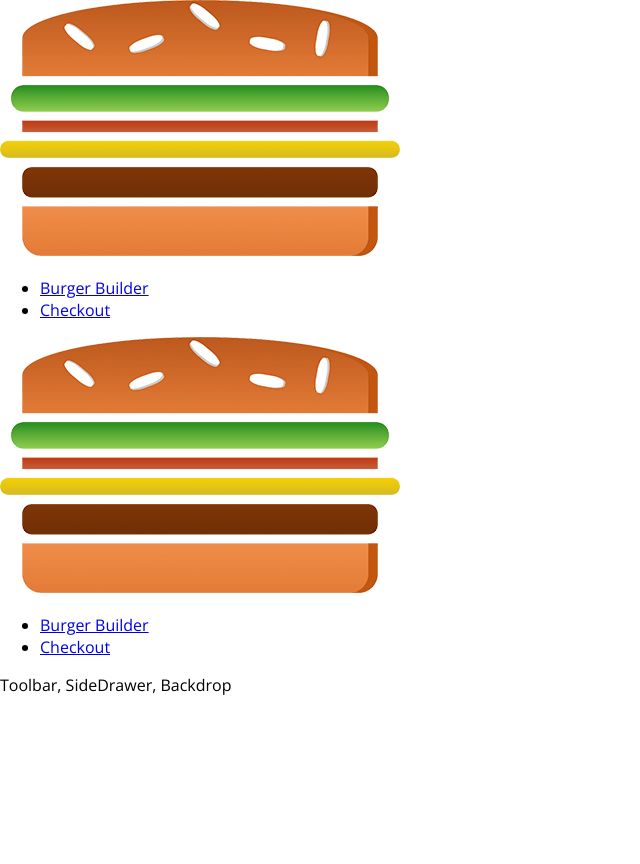
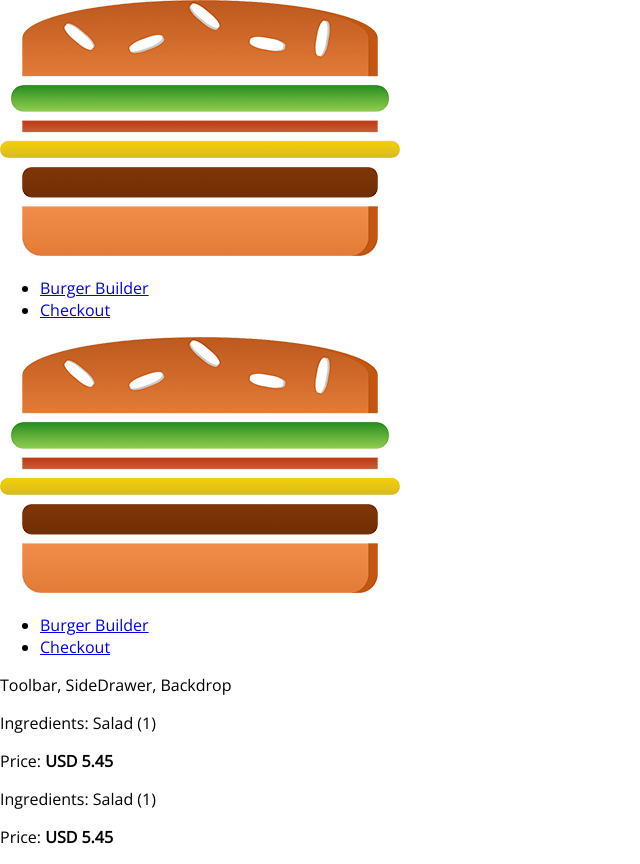
Before and after one commit to ianchou19/React-JS-Burger-Builder, a React app: page /orders in a window 1280 px wide. Shown: the whole page, without its empty margins (0-640 px from the left). Before the commit the page ends 800 px from the top, so only its background shows below. Built offline with nearby package versions, Linux system fonts and the light colour scheme.

Commit message:
Adding an Orders Page

```diff
--- a/src/App.js
+++ b/src/App.js
@@ -4,6 +4,7 @@
 import Layout from "./hoc/Layout/Layout";
 import BurgerBuilder from "./containers/BurgerBuilder/BurgerBuilder";
 import Checkout from "./containers/Checkout/Checkout";
+import Orders from "./containers/Orders/Orders";
 
 class App extends Component {
   render() {
@@ -12,6 +13,7 @@
         <Layout>
           <Switch>
             <Route path="/checkout" component={Checkout} />
+            <Route path="/orders" component={Orders} />
             <Route path="/" exact component={BurgerBuilder} />
           </Switch>
         </Layout>
--- /dev/null
+++ b/src/components/Order/Order.css
@@ -0,0 +1,8 @@
+.Order {
+  width: 100%;
+  border: 1px solid #ccc;
+  box-shadow: 0 2px 3px #ccc;
+  padding: 10px;
+  margin: 10px auto;
+  box-sizing: border-box;
+}
--- /dev/null
+++ b/src/components/Order/Order.js
@@ -0,0 +1,14 @@
+import React from "react";
+
+import classes from "./Order.css";
+
+const order = (props) => (
+  <div className={classes.Order}>
+    <p>Ingredients: Salad (1)</p>
+    <p>
+      Price: <strong>USD 5.45</strong>
+    </p>
+  </div>
+);
+
+export default order;
--- /dev/null
+++ b/src/containers/Orders/Orders.js
@@ -0,0 +1,16 @@
+import React, { Component } from "react";
+
+import Order from "../../components/Order/Order";
+
+class Orders extends Component {
+  render() {
+    return (
+      <div>
+        <Order />
+        <Order />
+      </div>
+    );
+  }
+}
+
+export default Orders;
```
